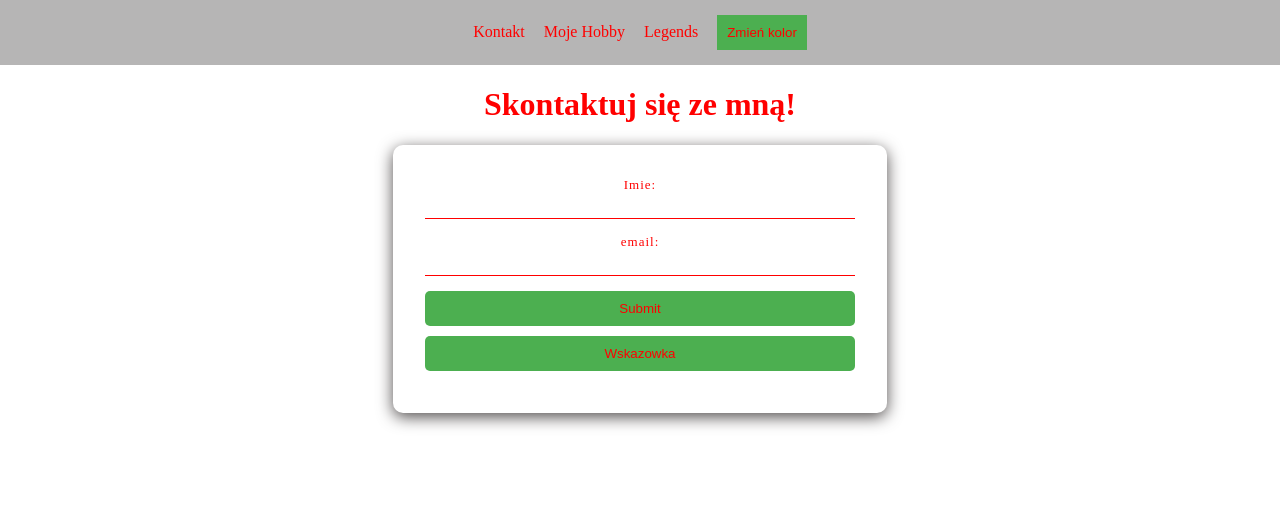
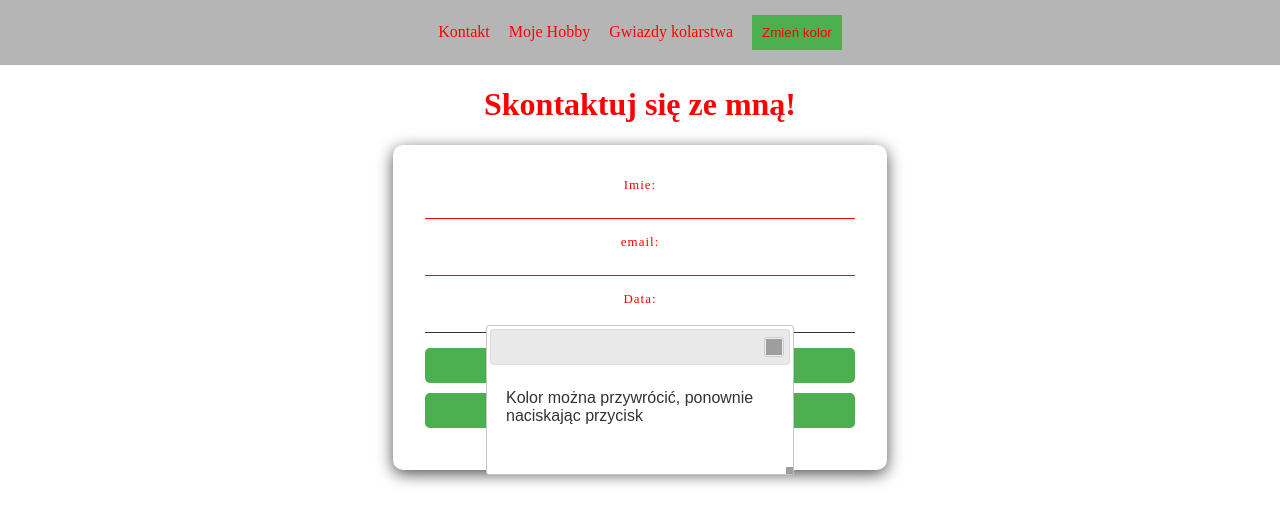
Before and after one commit to chpek9/WAI, a plain HTML site: page index.html in a window 1280 px wide. Both pictures are taken after a click on the button "Zmień kolor". Drawn offline with nearby package versions, Linux system fonts and the light colour scheme; grey boxes are pictures that could not be loaded.

Commit message:
jQuery added

```diff
--- a/index.html
+++ b/index.html
@@ -3,7 +3,9 @@
 <head>
     <link rel="stylesheet" href="css/main.css">
     <meta charset="UTF-8">
+    <link rel="stylesheet" href="https://code.jquery.com/ui/1.12.1/themes/base/jquery-ui.css">
     <script src="https://code.jquery.com/jquery-3.6.4.min.js"></script>
+    <script src="https://code.jquery.com/ui/1.12.1/jquery-ui.js"></script>
 </head>
 <body>
 
@@ -11,14 +13,20 @@
             <nav>
                 <a href="index.html" class = "start">Kontakt</a>
                 <a href="mojehobby.html" class = "start">Moje Hobby</a>
-                <a href="legends.html" class = "start">Legends</a>
-                <button class = "start" type="button" onclick="changeColor()">Zmień kolor</button>
+                <a href="legends.html" class = "start">Gwiazdy kolarstwa</a>
+                <button class = "start" type="button" onclick="changeColor()" id = "clr">Zmień kolor</button>
             </nav>
         </header>
+
+        <div id="dialog">
+            <p>Kolor można przywrócić, ponownie naciskając przycisk</p>
+        </div>
+
             <h1 class = "start">Skontaktuj się ze mną!</h1>
             <form action="odbierz.php" method="post" id="myForm" class = "start">
                 Imie: <input type="text" id = "name" class = "start">
                 email: <input type="text" id = "email" class = "start">
+                Data: <input type="text" id="datepicker">
                 <input type="submit" class = "start">
                 <button type = "button" class = "start" onclick="showText()">Wskazowka</button>
             </form>
--- a/js/script.js
+++ b/js/script.js
@@ -39,3 +39,28 @@ function showText() {
     }
 }
 //MODIFICATION_PAGE
+
+//UI_1
+$(document).ready(function () {
+    $("#datepicker").datepicker();
+});
+//UI_1
+
+//UI_2
+$(document).ready(function() {
+      var dialogOpened = false;
+
+      $("#dialog").dialog({
+        autoOpen: false,
+        close: function() {
+          dialogOpened = true;
+        }
+      });
+
+      $("#clr").on("click", function() {
+        if (!dialogOpened) {
+          $("#dialog").dialog("open");
+        }
+      });
+    });
+//UI_2
```
Also changed, not shown: legends.html (+1 -1 lines), mojehobby.html (+1 -1 lines), js/script2.js (line endings or trailing spaces).
